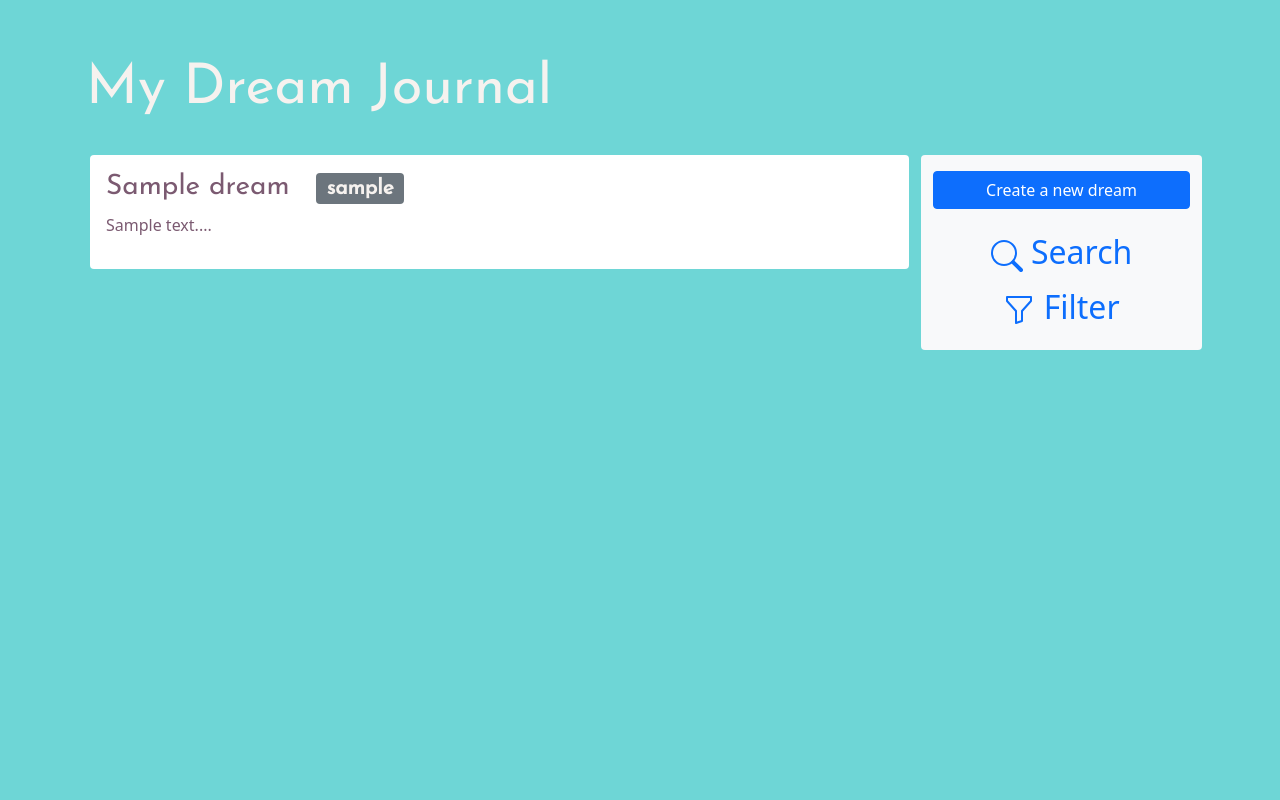
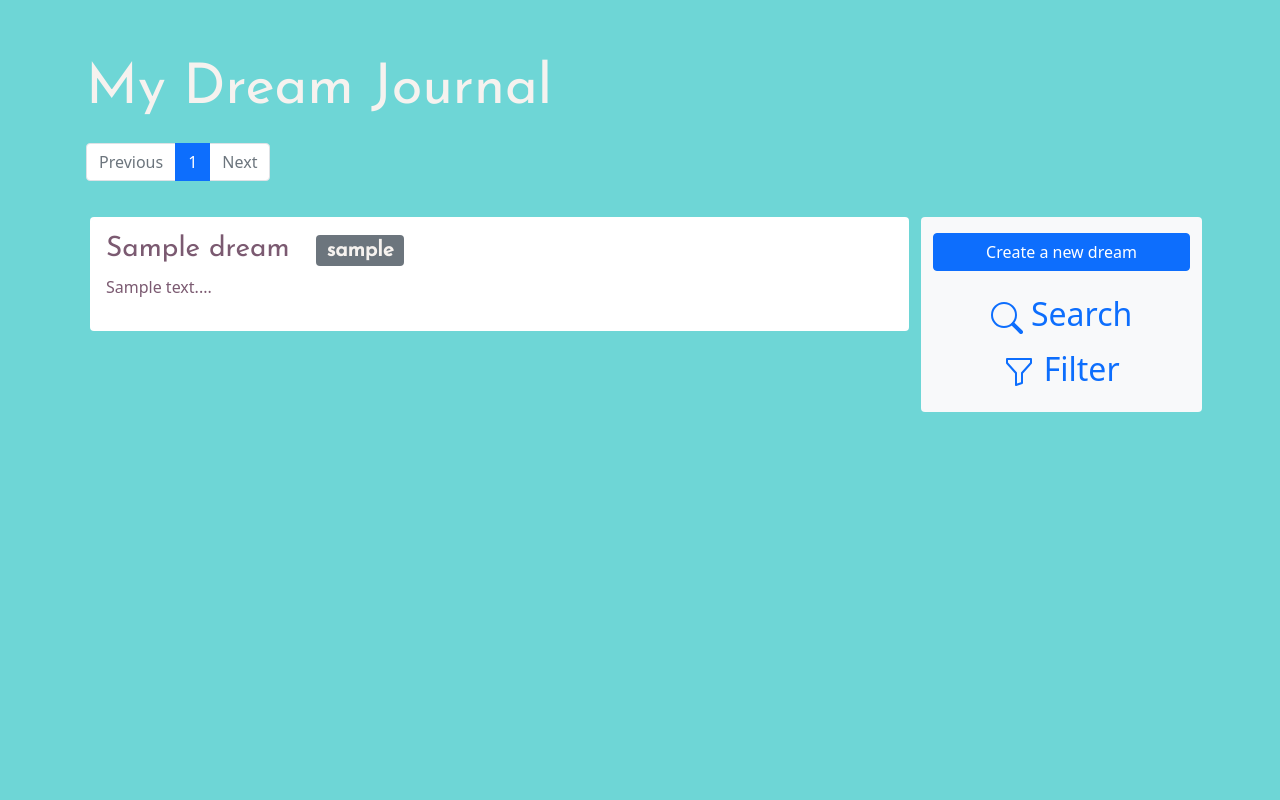
Before and after one commit to mrmaxguns/dream-journal, a Flask app: page / in a window 1280 px wide. Run offline with Flask 2, Linux system fonts and the light colour scheme; tables that the repository leaves empty hold one stand-in row (values such as "Sample post"); some libraries are stand-ins or nearby versions.

Commit message:
added pagination

```diff
--- a/dream-journal/app.py
+++ b/dream-journal/app.py
@@ -3,7 +3,7 @@ import re
 from collections import OrderedDict
 
 import markdown2
-from flask import Flask, redirect, render_template, request, url_for
+from flask import Flask, redirect, render_template, request, url_for, abort
 from flask_sqlalchemy import SQLAlchemy
 
 app = Flask(__name__)
@@ -14,6 +14,7 @@ app.config["SQLALCHEMY_TRACK_MODIFICATIONS"] = False
 db = SQLAlchemy(app)
 
 
+# dream stores all dream data
 class Dream(db.Model):
     id = db.Column(db.Integer, primary_key=True)
     pub_date = db.Column(db.DateTime, default=datetime.datetime.utcnow)
@@ -30,16 +31,19 @@ class Dream(db.Model):
         return "<Dream %r>" % self.title
 
 
+# initialize database
 def create_db():
     db.create_all()
 
 
+# parse comma-separated tags
 def parse_tags(data, mode="enc"):
     if mode == "enc":
         return ",".join(data)
     return [i.lower().strip() for i in data.split(",")]
 
 
+# get dream data based on the id supplied
 def get_raw_data_by_id(id):
     dream = Dream.query.filter_by(id=id).first_or_404()
     return {
@@ -54,6 +58,7 @@ def get_raw_data_by_id(id):
     }
 
 
+# filter queries (remove unnecessary characters)
 def filter_query(query):
     query = query.strip()
     filtered_query = re.sub("""\?|\.|!|\(|\)|"|'|#""", "", query)
@@ -63,6 +68,18 @@ def filter_query(query):
 
 @app.route("/")
 def index():
+    # amount of dreams  per tab
+    ITEMS_PER_TAB = 20
+
+    tab = request.args.get("tab")
+    if tab is None:
+        page = 1
+    else:
+        page = int(tab)
+
+    # get indicies of dreams found in the tab
+    dream_indicies = ((page - 1) * ITEMS_PER_TAB, page * ITEMS_PER_TAB - 1)
+
     dreams = Dream.query.order_by(Dream.dream_date).all()
     dreams.reverse()
     dream_data = OrderedDict()
@@ -75,7 +92,43 @@ def index():
             "excerpt": dream.content[:100],
         }
 
-    return render_template("index.html", dreams=dream_data)
+    dream_items = list(dream_data.items())
+
+    # get all dreams based on the indicies supplied
+    tab_dreams = dream_items[dream_indicies[0] : dream_indicies[1] + 1]
+
+    if len(tab_dreams) == 0 and tab != 1:
+        # tab out of range
+        return abort(404)
+
+    #
+    # Pagination information
+    #
+
+    tab_data = divmod(len(dream_data), ITEMS_PER_TAB)
+    if tab_data[1] == 0:
+        amount_of_tabs = tab_data[0]
+    else:
+        amount_of_tabs = tab_data[0] + 1
+
+    if amount_of_tabs <= 5:
+        pagination_type = 'sm'
+    elif page <= 3:
+        pagination_type = 'lg-l'
+    elif page >= amount_of_tabs - 2:
+        pagination_type = 'lg-r'
+    else:
+        pagination_type = 'lg'
+
+    pagination = {
+        "type": pagination_type,
+        "current": page,
+        "prev_enabled": page != 1,
+        "next_enabled": page != amount_of_tabs,
+        "tab_amount": amount_of_tabs
+    }
+
+    return render_template("index.html", dreams=OrderedDict(tab_dreams), pagination=pagination)
 
 
 @app.route("/dreams/<dream_id>")
--- /dev/null
+++ b/dream-journal/templates/includes/pagination.html
@@ -0,0 +1,60 @@
+<nav aria-label="Navigate dream tabs">
+  <ul class="pagination">
+    <li class="page-item {% if not pagination.prev_enabled %}disabled{% endif %}">
+      <a class="page-link" href="{{ url_for('index', tab=pagination.current - 1) }}" tabindex="-1" aria-disabled="true">Previous</a>
+    </li>
+
+    <!-- paginaition with 5 or less tabs -->
+    {% if pagination.type == 'sm' %}
+      <!-- all tabs are just listed -->
+      {% for tab in range(1, pagination.tab_amount + 1) %}
+      <li class="page-item {% if pagination.current == tab %}active{% endif %}" {% if pagination.current == tab %}aria-current="page"{% endif %}>
+        <a class="page-link" href="{{ url_for('index', tab=tab) }}">{{ tab }}{% if pagination.current == tab %}<span class="sr-only"> (current)</span>{% endif %}</a>
+      </li>
+      {% endfor %}
+    <!-- pagination with 5 or more tabs. The current tab is on the left side -->
+    {% elif pagination.type == 'lg-l' %}
+      {% for tab in range(1, 4) %}
+      <li class="page-item {% if pagination.current == tab %}active{% endif %}" {% if pagination.current == tab %}aria-current="page"{% endif %}>
+        <a class="page-link" href="{{ url_for('index', tab=tab) }}">{{ tab }}{% if pagination.current == tab %}<span class="sr-only"> (current)</span>{% endif %}</a>
+      </li>
+      {% endfor %}
+      <li class="page-item disabled">
+        <a class="page-link" href="#" tabindex="-1" aria-disabled="true">...</a>
+      </li>
+      <li class="page-item"><a class="page-link" href="{{ url_for('index', tab=pagination.tab_amount) }}">{{ pagination.tab_amount }}</a></li>
+    <!-- pagination with 5 or more tabs. The current tab is on the right side -->
+    {% elif pagination.type == 'lg-r' %}
+      <li class="page-item"><a class="page-link" href="{{ url_for('index', tab=1) }}">1</a></li>
+      <li class="page-item disabled">
+        <a class="page-link" href="#" tabindex="-1" aria-disabled="true">...</a>
+      </li>
+      {% for tab in range(pagination.tab_amount - 2, pagination.tab_amount + 1) %}
+      <li class="page-item {% if pagination.current == tab %}active{% endif %}" {% if pagination.current == tab %}aria-current="page"{% endif %}>
+        <a class="page-link" href="{{ url_for('index', tab=tab) }}">{{ tab }}{% if pagination.current == tab %}<span class="sr-only"> (current)</span>{% endif %}</a>
+      </li>
+      {% endfor %}
+    <!-- pagination with 5 or more tabs. The current tab is in the middle -->
+    {% else %}
+      <li class="page-item"><a class="page-link" href="{{ url_for('index', tab=1) }}">1</a></li>
+      <li class="page-item disabled">
+        <a class="page-link" href="#" tabindex="-1" aria-disabled="true">...</a>
+      </li>
+
+      <li class="page-item"><a class="page-link" href="{{ url_for('index', tab=pagination.current - 1) }}">{{ pagination.current - 1 }}</a></li>
+      <li class="page-item active" aria-current="page">
+        <a class="page-link" href="{{ url_for('index', tab=pagination.current) }}">{{ pagination.current }} <span class="sr-only">(current)</span></a>
+      </li>
+      <li class="page-item"><a class="page-link" href="{{ url_for('index', tab=pagination.current + 1) }}">{{ pagination.current + 1 }}</a></li>
+
+      <li class="page-item disabled">
+        <a class="page-link" href="#" tabindex="-1" aria-disabled="true">...</a>
+      </li>
+      <li class="page-item"><a class="page-link" href="{{ url_for('index', tab=pagination.tab_amount) }}">{{ pagination.tab_amount }}</a></li>
+    {% endif %}
+
+    <li class="page-item {% if not pagination.next_enabled %}disabled{% endif %}">
+      <a class="page-link" href="{{ url_for('index', tab=pagination.current + 1) }}">Next</a>
+    </li>
+  </ul>
+</nav>
--- a/dream-journal/templates/index.html
+++ b/dream-journal/templates/index.html
@@ -11,6 +11,12 @@
 
         <div class="py-2">
           <h1 class="display-4 t-main-font">My Dream Journal</h1>
+        </div>
+
+        <div class="py-1">
+          {% with pagination=pagination %}
+            {% include "includes/pagination.html" %}
+          {% endwith %}
         </div>
 
         <div id="contentFrame" class="py-3 px-1">
```
